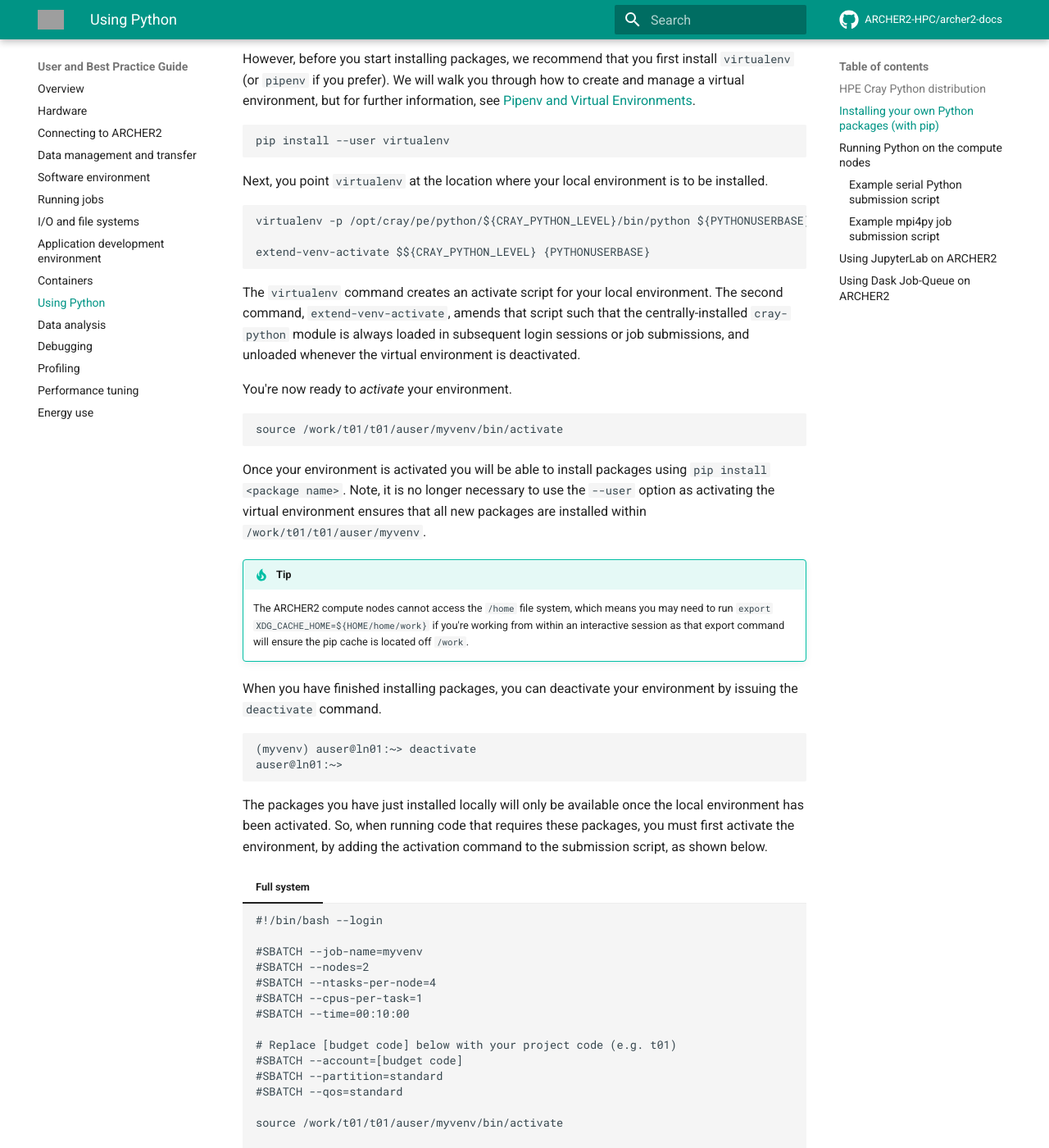
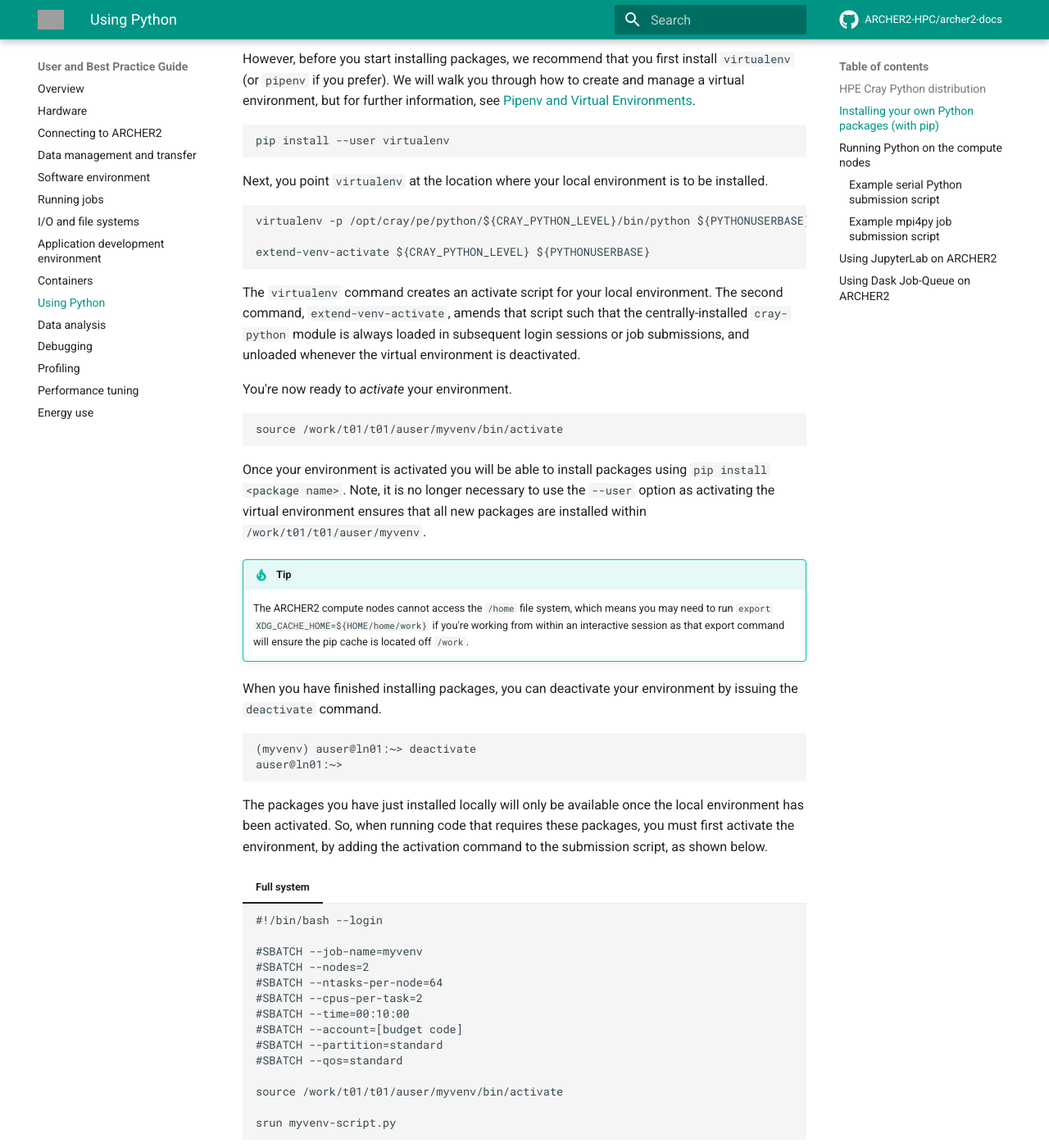
Before and after one commit to ARCHER2-HPC/archer2-docs, an MkDocs documentation site: the page built from docs/user-guide/python.md, in a window 1280 px wide and 1400 px high, scrolled down 2233 px. Shown: the whole window at 82% size. Built offline with MkDocs 1.6.1 and Material for MkDocs 9.7.7, drawn with Linux system fonts in a browser that asks for light colours; comment, search, counter and statistics services are not loaded; grey boxes are pictures that could not be loaded.

Commit message:
Minor correction

```diff
--- a/docs/user-guide/python.md
+++ b/docs/user-guide/python.md
@@ -90,7 +90,7 @@
 
     virtualenv -p /opt/cray/pe/python/${CRAY_PYTHON_LEVEL}/bin/python ${PYTHONUSERBASE}
 
-    extend-venv-activate $${CRAY_PYTHON_LEVEL} {PYTHONUSERBASE}
+    extend-venv-activate ${CRAY_PYTHON_LEVEL} ${PYTHONUSERBASE}
 
 The `virtualenv` command creates an activate script for your local environment. The second command, `extend-venv-activate`, amends that script such
 that the centrally-installed `cray-python` module is always loaded in subsequent login sessions or job submissions, and unloaded whenever the virtual
@@ -122,11 +122,9 @@
 
     #SBATCH --job-name=myvenv
     #SBATCH --nodes=2
-    #SBATCH --ntasks-per-node=4
-    #SBATCH --cpus-per-task=1
+    #SBATCH --ntasks-per-node=64
+    #SBATCH --cpus-per-task=2
     #SBATCH --time=00:10:00
-
-    # Replace [budget code] below with your project code (e.g. t01)
     #SBATCH --account=[budget code]
     #SBATCH --partition=standard
     #SBATCH --qos=standard
```
